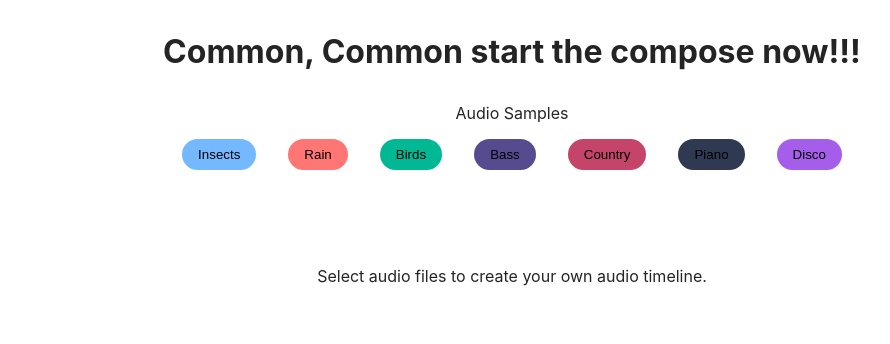
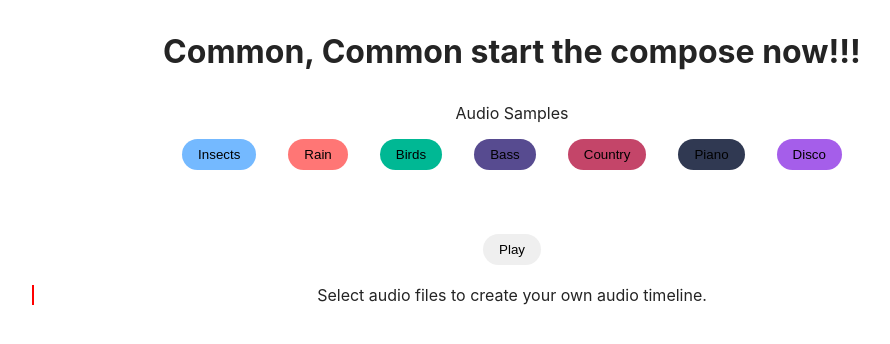
Before and after one commit to Faiq2001/My-SongComposer, a React (Vite) app: page / in a window 1280 px wide. Shown: the top 344 px of the page, without its empty margins (128-1018 px from the left). Built offline with nearby package versions, Linux system fonts and the light colour scheme.

Commit message:
Added progressLine, dragging, removed errors as well as made the progress line smooth

```diff
--- a/src/App.css
+++ b/src/App.css
@@ -28,22 +28,6 @@
   cursor: pointer;
 }
 
-.progressContainer {
-  width: 100%;
-  position: relative;
-  height: 10px;
-  border-radius: 0.5rem;
-  overflow: hidden;
-  background-color: darkgray;
-  margin-top: 1rem;
-}
-
-.progressBar {
-  width: 0;
-  height: 100%;
-  background-color: cornflowerblue;
-}
-
 @media screen and (max-width: 768px) {
   .appContainer {
     width: 100%;
--- a/src/App.jsx
+++ b/src/App.jsx
@@ -3,6 +3,7 @@ import { PillSelector, Timeline } from "./components";
 import { useAudio } from "./context";
 
 import "./App.css";
+import ProgressBar from "./ProgressBar";
 
 function App() {
   const { audioPills,totalDuration,setIsPlaying,isPlaying,progress,setProgress,playAudio } = useAudio();
@@ -23,23 +24,37 @@ function App() {
 
   // progress bar update
   useEffect(() => {
-    let interval;
+    let startTime = Date.now();
+    let animationFrameId;
+
+    const updateProgress = () => {
+      const elapsedTime = Date.now() - startTime;
+      const newProgress = progress + (elapsedTime / 1000); // Assuming 1 second per progress unit
+
+      if (newProgress >= totalDuration) {
+        setIsPlaying(false);
+        setProgress(0); // Reset progress to 0 when it reaches the end
+      } else {
+        setProgress(newProgress);
+        animationFrameId = requestAnimationFrame(updateProgress);
+      }
+    };
+
     if (isPlaying) {
-      interval = setInterval(() => {
-        setProgress((prevProgress) => prevProgress + 1);
-      }, 1000);
+      animationFrameId = requestAnimationFrame(updateProgress);
     } else {
-      clearInterval(interval);
+      cancelAnimationFrame(animationFrameId);
     }
+
     return () => {
-      clearInterval(interval);
+      cancelAnimationFrame(animationFrameId);
     };
-  }, [isPlaying]);
+  }, [isPlaying, progress]); // Include progress in the dependencies array to trigger the effect on progress updates
 
   // Check for whether to start the audio or end the time
   useEffect(() => {
 
-    if(isPlaying)  audioPills.forEach((file) => { playAudio(file); });
+    if(isPlaying && progress<=totalDuration){  audioPills.forEach((file) => { playAudio(file); });}
 
     if (progress > totalDuration) {
       setProgress(0);
@@ -54,17 +69,7 @@ function App() {
     <div className="appContainer">
       <h1 className="appTitle">Common, Common start the compose now!!!</h1>
       <PillSelector />
-      <Timeline />
-      {audioPills.length > 0 && (
       <div className="actionCenter">
-          <div className="progressContainer">
-            <div
-              className="progressBar"
-              style={{
-                width: `${Math.round((progress * 100) / totalDuration)}%`,
-              }}
-            ></div>
-          </div>
         <div className="buttonContainer">
           {isPlaying ? (
             <>
@@ -89,7 +94,7 @@ function App() {
           )}
         </div>
       </div>
-      )}
+      <ProgressBar />
     </div>
   );
 }
--- /dev/null
+++ b/src/ProgressBar.css
@@ -0,0 +1,23 @@
+.progressContainer {
+    position: relative;
+    height: 100%; /* Adjust height as needed */
+    margin-top: 20px; /* Adjust margin as needed */
+}
+
+.progressLine {
+    position: absolute;
+    top:0;
+    height: 100%;
+    width: 2px; /* Width of the progress line */
+    background-color: red; /* Color of the progress line */
+    /* cursor: pointer;*/
+}
+
+.progressLine.dragging {
+    cursor: grab;
+    cursor: -webkit-grab;
+    cursor: -moz-grab;
+    cursor: -ms-grab;
+    cursor: -o-grab;
+    cursor: grabbing;
+}
--- /dev/null
+++ b/src/ProgressBar.jsx
@@ -0,0 +1,65 @@
+import { useState, useEffect, useRef } from "react";
+import { useAudio } from "./context";
+import "./ProgressBar.css";
+import { Timeline } from "./components";
+
+const ProgressBar = () => {
+    const { totalDuration, progress, setProgress } = useAudio();
+    const [isDragging, setIsDragging] = useState(false);
+    const [startX, setStartX] = useState(0);
+    const progressContainerRef = useRef(null);
+
+    const handleProgressMouseDown = (e) => {
+        e.preventDefault();
+        setIsDragging(true);
+        setStartX(e.clientX);
+    };
+
+    const handleMouseMove = (e) => {
+        if (isDragging){
+            const parentWidth = progressContainerRef.current.offsetWidth;
+            const deltaX = e.clientX - startX;
+            const newProgress = progress + ((deltaX / parentWidth) * totalDuration);
+            const clampedProgress = Math.max(0, Math.min(newProgress, totalDuration));
+            setProgress(clampedProgress);
+        }
+    };
+
+    const handleMouseUp = () => {
+        setIsDragging(false);
+    }
+
+    useEffect(() => {
+        const handleMouseMoveWindow = (e) => handleMouseMove(e);
+        const handleMouseUpWindow = () => handleMouseUp();
+
+        if (isDragging) {
+            window.addEventListener("mousemove", handleMouseMoveWindow);
+            window.addEventListener("mouseup", handleMouseUpWindow);
+        }
+
+        return () => {
+            window.removeEventListener("mousemove", handleMouseMoveWindow);
+            window.removeEventListener("mouseup", handleMouseUpWindow);
+        };
+    }, [isDragging, startX]);
+
+
+    return (
+        <div className="progressContainer" ref={progressContainerRef}>
+            {/* <div className="progressBar"
+                style={{width: `${(progress / totalDuration) * 100}%`}}
+            ></div> */}
+            <Timeline />
+            <div
+                className={`progressLine ${isDragging ? "dragging" : ""}`}
+                style={{ left: `${(progress / totalDuration) * 100}%` }}
+                onMouseDown={(e) => handleProgressMouseDown(e)}
+                onTouchStart={(e) => handleProgressMouseDown(e)}
+            >
+            </div>
+        </div>
+    );
+};
+
+export default ProgressBar;
--- a/src/components/PillSelector/index.jsx
+++ b/src/components/PillSelector/index.jsx
@@ -4,7 +4,7 @@ import { useAudio } from "../../context";
 import styles from "./PillSelector.module.css";
 
 const PillSelector = () => {
-  const { setNewAudioPills, playAudio, isPlaying } = useAudio();
+  const { setNewAudioPills, playAudio, isPlaying, progress } = useAudio();
 
 
   const pillClickHandler = (soundSource, soundName, soundColor) => {
@@ -40,11 +40,12 @@ const PillSelector = () => {
               duration: duration,
               startTime: 0,
               bgColor: soundColor,
+              running: false,
             };
 
             // Add the new pill to the list of audio pills
             setNewAudioPills((prevPills) => [...prevPills, newPill])
-            if(isPlaying){ playAudio(newPill); }
+            if(isPlaying && progress<=duration){ playAudio(newPill); }
 
           })
           .catch((error) => {
--- a/src/components/Timeline/Timeline.module.css
+++ b/src/components/Timeline/Timeline.module.css
@@ -1,4 +1,55 @@
 .timelineContainer {
+  width: 100%;
+  margin: 0;
+  display: flex;
+  flex-direction: column;
+  align-items: center;
+}
+
+.timelineRow {
+  width: 100%;
+  display: flex;
+  align-items: center;
+  position: relative;
+  background-color: #ced6e0;
+  border-bottom: 1px solid black;
+  margin: 0; /* Remove any margins */
+  padding: 0; /* Remove padding */
+  box-sizing: border-box; /* Include padding and border in the element's total width and height */
+}
+
+.rowPill {
+  width: 100%;
+  border-radius: 1.5rem;
+  padding: 0.5rem 1rem;
+  display: flex;
+  justify-content: center;
+  align-items: center;
+  color: #fff;
+  font-size: 0.8rem;
+  cursor: pointer;
+  margin: 0.5rem 0;
+  box-sizing: border-box; /* Include padding and border in the element's total width and height */
+}
+
+.rowPill.dragging {
+  cursor: grab;
+  cursor: -webkit-grab;
+  cursor: -moz-grab;
+  cursor: -ms-grab;
+  cursor: -o-grab;
+  cursor: grabbing;
+}
+
+@media screen and (max-width: 768px) {
+  .rowPill {
+    font-size: 0.6rem;
+  }
+}
+
+
+
+/* .timelineContainer {
   width: 100%;
   margin-top: 2rem;
   padding: 1rem;
@@ -47,4 +98,4 @@
   .rowPill {
     font-size: 0.6rem;
   }
-}
+} */
--- a/src/components/Timeline/index.jsx
+++ b/src/components/Timeline/index.jsx
@@ -6,7 +6,7 @@ import styles from "./Timeline.module.css";
 
 const TimelineRow = ({ audioData, totalDuration }) => {
   const { audioName, duration, startTime, bgColor, id } = audioData;
-  const { audioPills, setNewAudioPills } = useAudio();
+  const { audioPills, setNewAudioPills, progress } = useAudio();
 
   const [isDragging, setIsDragging] = useState(false);
   const [leftMargin, setLeftMargin] = useState(
@@ -18,6 +18,7 @@ const TimelineRow = ({ audioData, totalDuration }) => {
 
   const handleMouseDown = (e, id) => {
     // width of container
+    e.preventDefault();
     const parentWidth = e.currentTarget.parentElement.offsetWidth;
     setIsDragging(true);
 
@@ -63,9 +64,11 @@ const TimelineRow = ({ audioData, totalDuration }) => {
     setNewAudioPills((prevPills) => {
       return prevPills.map((pill) => {
         if (pill.id === selectedPill) {
-          if(pill.source.state==='running'){
-            pill.context.suspend;
-          }
+          // if( pill.source && !pill.source.state && (totalDuration * leftMargin) / 100 < progress){
+          //   console.log("in");
+          //   pill.source.stop();
+          // }
+          // console.log(pill.source.state);
           pill.startTime = (totalDuration * leftMargin) / 100;
         }
         return pill;
--- a/src/context/audio.context.jsx
+++ b/src/context/audio.context.jsx
@@ -6,7 +6,7 @@ export const AudioProvider = ({ children }) => {
   const [audioPills, setAudioPills] = useState([]);
   const [isPlaying, setIsPlaying] = useState(false);
   const [progress, setProgress] = useState(0);
-  const totalDuration = 50;
+  const totalDuration = 60;
 
   const setNewAudioPills = async (newPills) => {
     return new Promise((resolve) => {
@@ -35,14 +35,17 @@ export const AudioProvider = ({ children }) => {
         }
         const offset = Math.max(progress - pill.startTime, 0); // Calculate the offset for starting the audio
         audioSource.start(0, offset);
+        pill.running = true;
       }
 
       // Listen for when the audio playback ends
       audioSource.onended = () => {
+          audioSource.stop();
+          pill.running=false;
+      }
+    }else if(pill.running){
         audioSource.stop();
-      }
-    }else{
-      audioSource.stop();
+        pill.running = false;
     }
   };
 
```
Lines whose indentation alone changed are shown as unchanged.
